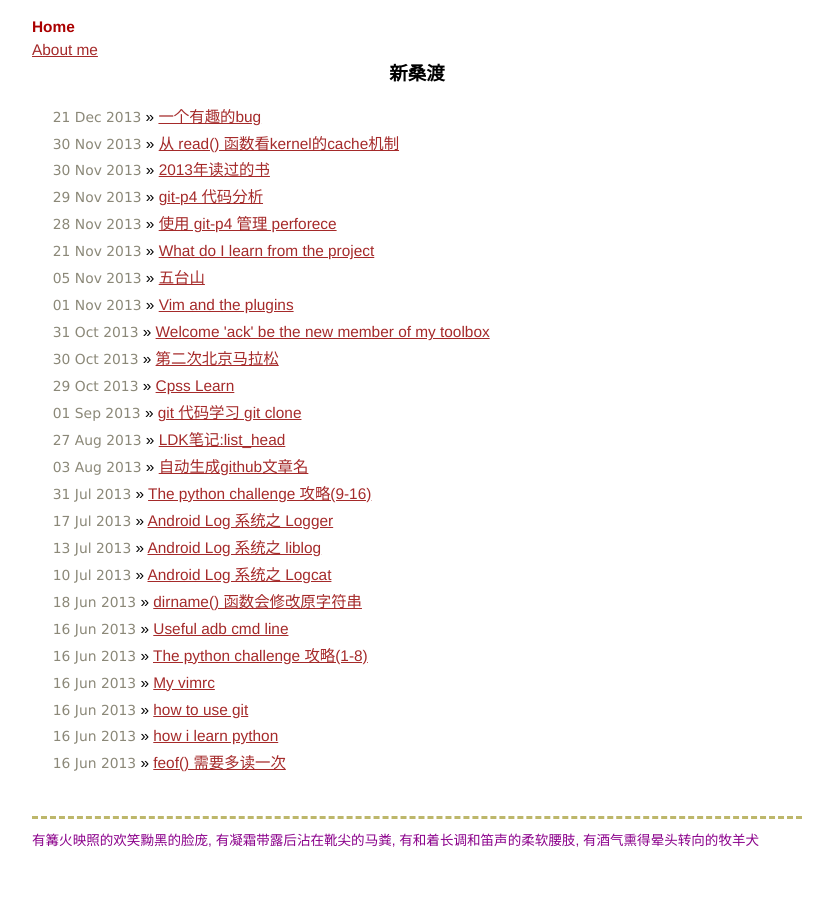
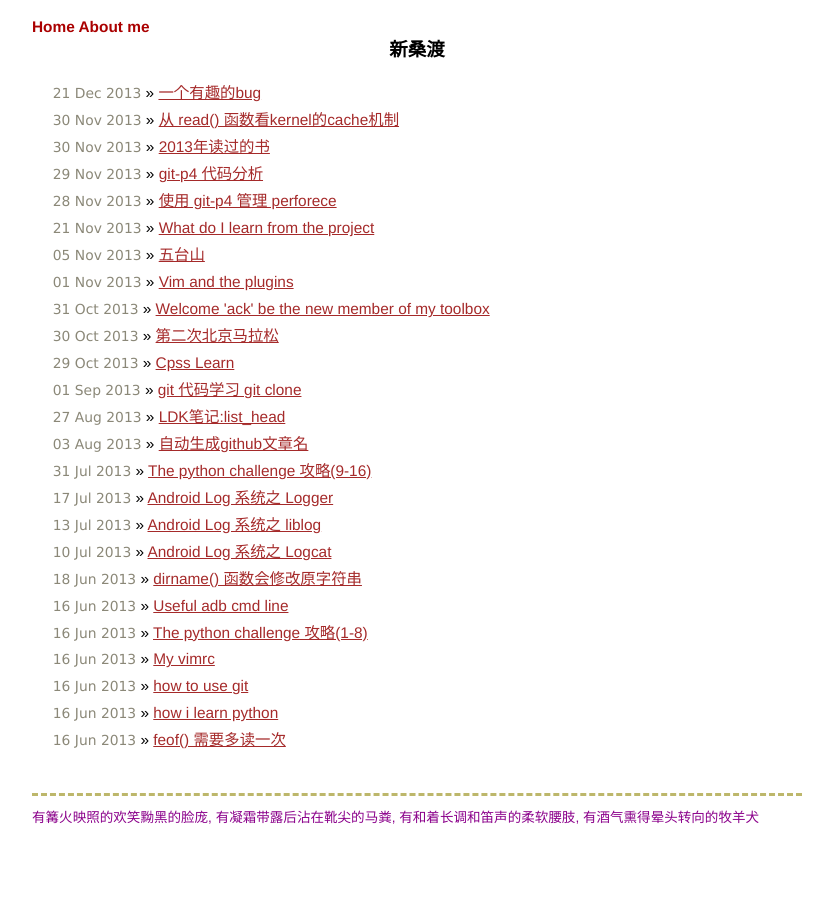
Before and after one commit to byrlx/byrlx.github.io, a Jekyll site: the page built from index.html, in a window 1280 px wide. Shown: the whole page, without its empty margins (223-1056 px from the left). Built offline with Jekyll 4.4.1, drawn with Linux system fonts in a browser that asks for light colours; Markdown is read by kramdown in place of the engine named in the settings.

Commit message:
modify post

```diff
--- a/_layouts/default.html
+++ b/_layouts/default.html
@@ -28,9 +28,7 @@ var WRInitTime=(new Date()).getTime();
 
   <div class="title">
     <a href="/">Home</a>
-  </div>
-  <div class="result">
-    <a href="/resume/">About me</a>
+    <a href="/resume/srt-resume.html">About me</a>
   </div>
 
 <div class="lxpost">
--- a/css/screen.css
+++ b/css/screen.css
@@ -109,6 +109,13 @@ body {
 	  .title {
 		  color: #8b7500;
 		  font-weight: bold;
+		  text-align: justify;
+	  }
+
+	  .resume {
+		  color: #8b7500;
+		  font-weight: bold;
+		  text-align: right;
 	  }
 
 	  .site em{
```
